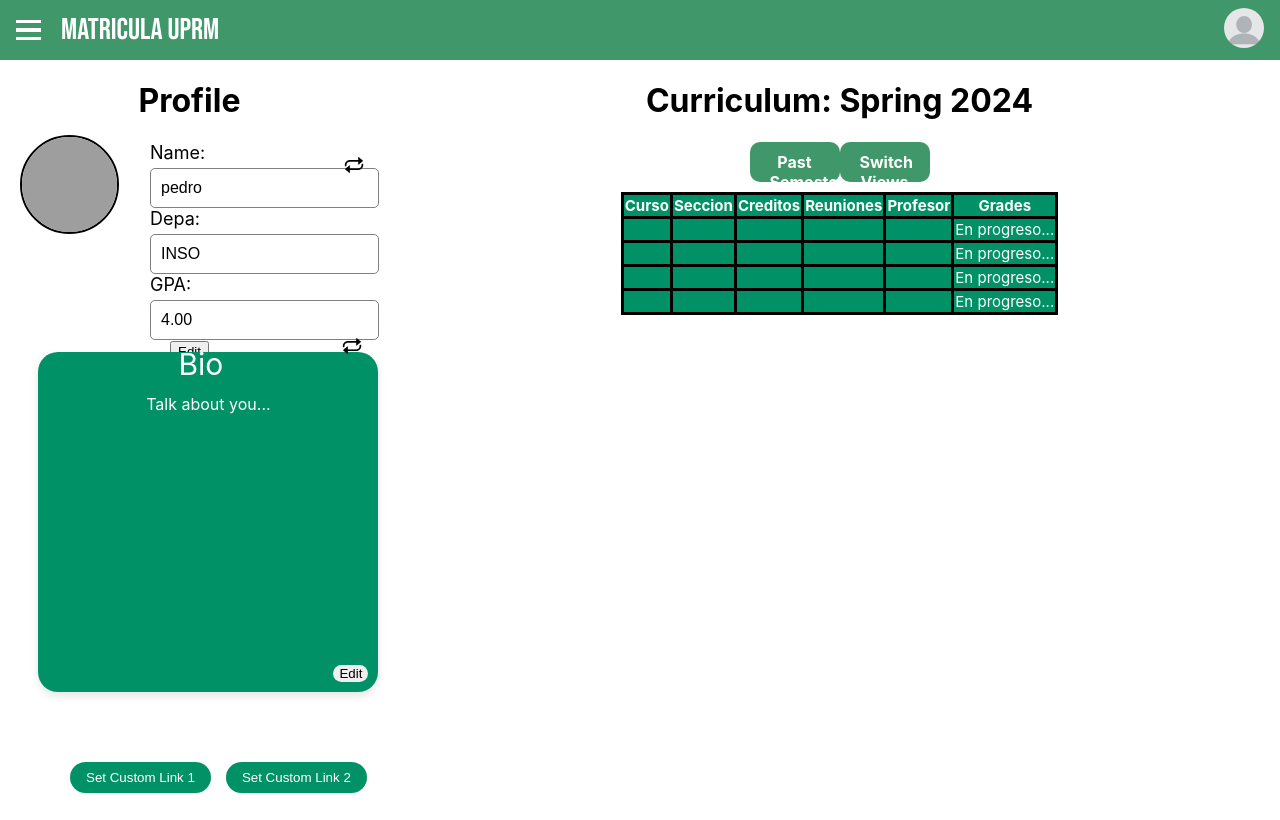
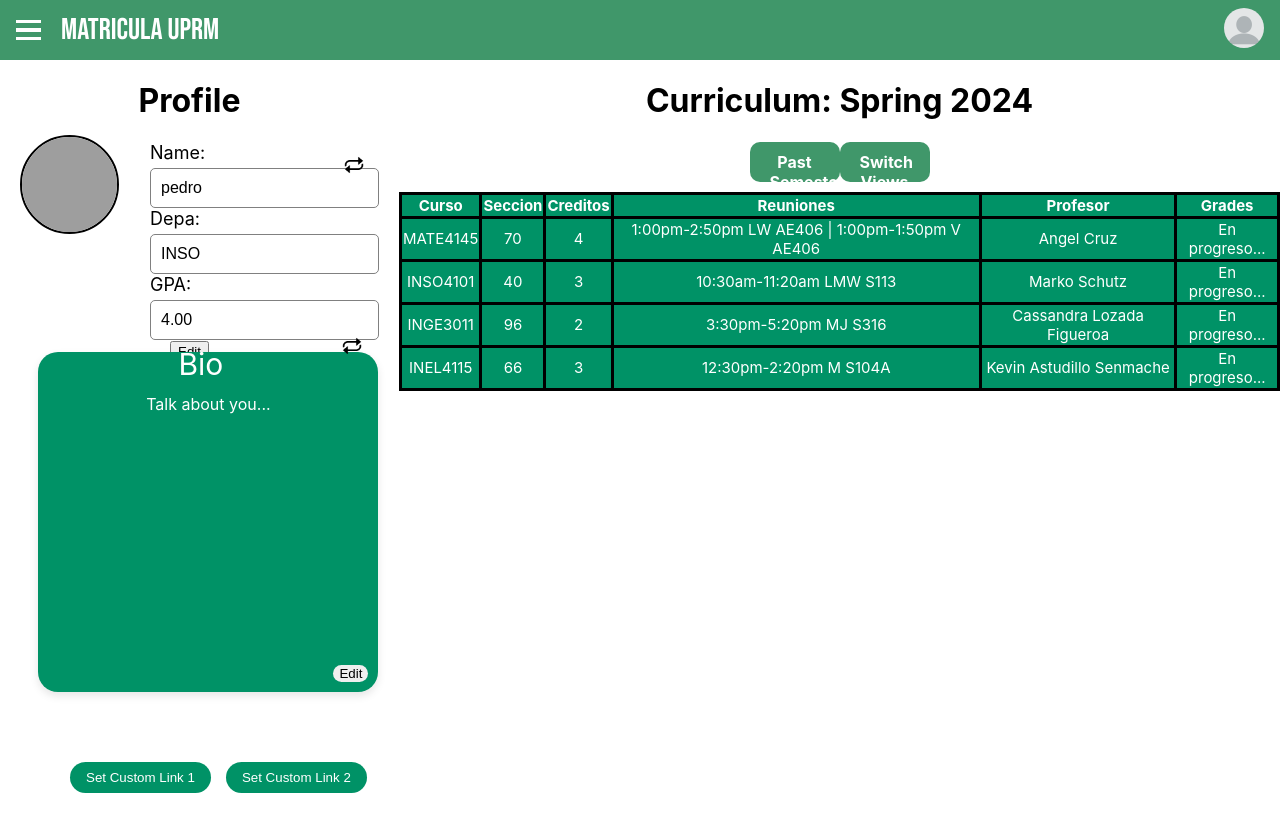
Before and after one commit to uprm-inso4101-2023-2024-s2/semester-project-studentenrollmentsystem, a React (Create React App) app: page /studentpage in a window 1280 px wide. Built offline with nearby package versions, Linux system fonts and the light colour scheme; grey boxes are pictures that could not be loaded.

Commit message:
fixed bug prior to reformatting

```diff
--- a/src/components/courseTable.js
+++ b/src/components/courseTable.js
@@ -39,11 +39,11 @@ export default function Coursetable()
                     <tbody>
                         {data.map((row,index)=>(
                             <tr key ={index}>
-                                <td>{row.Curso}</td>
-                                <td>{row.Seccion}</td>
-                                <td>{row.Creditos}</td>
-                                <td>{row.Reuniones}</td>
-                                <td>{row.Profesor}</td>
+                                <td>{row.Course}</td>
+                                <td>{row.Section}</td>
+                                <td>{row.Credits}</td>
+                                <td>{row.Meetings}</td>
+                                <td>{row.Proffessor}</td>
                                 <td>{row.Grades}</td>
                             </tr>
                         ))}
```
